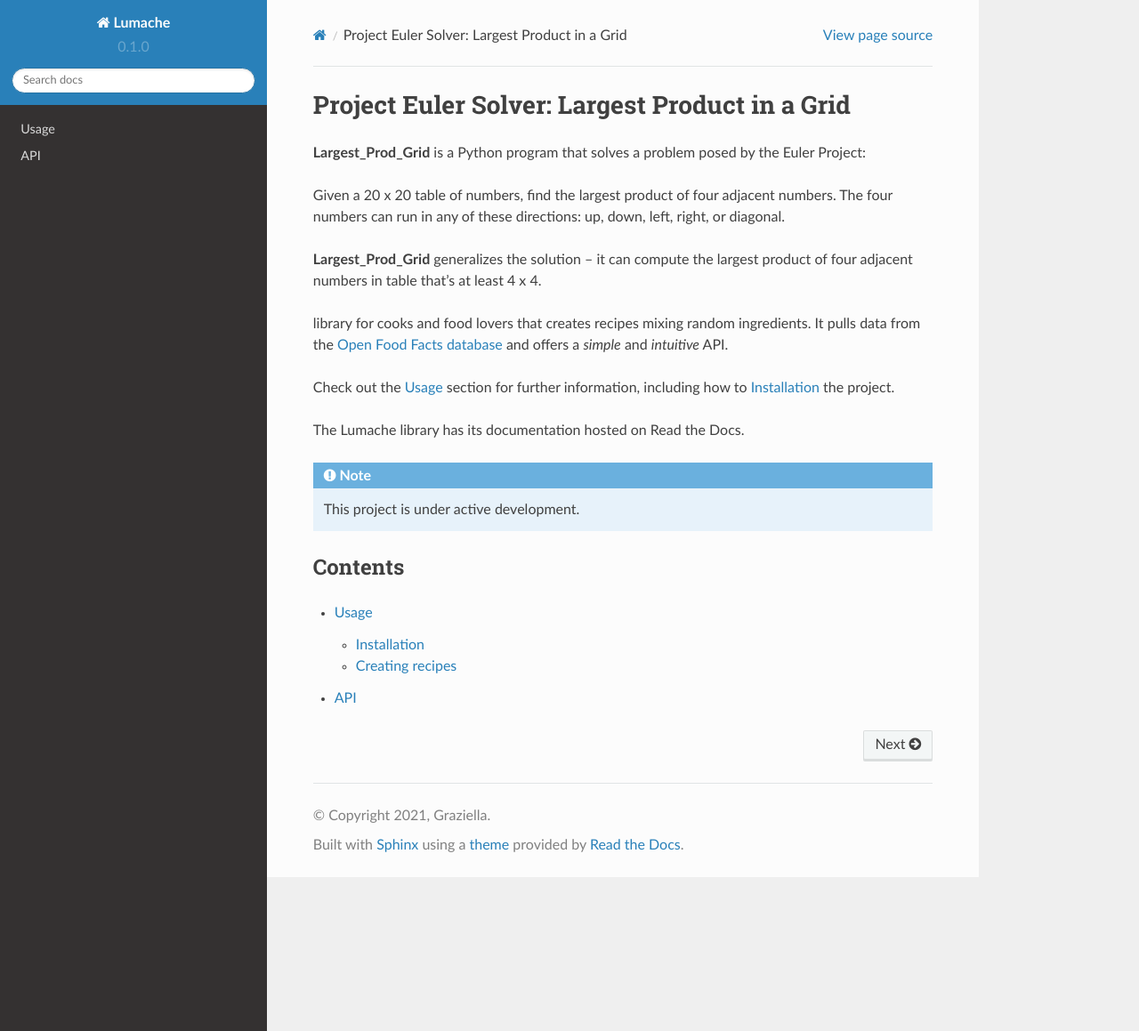
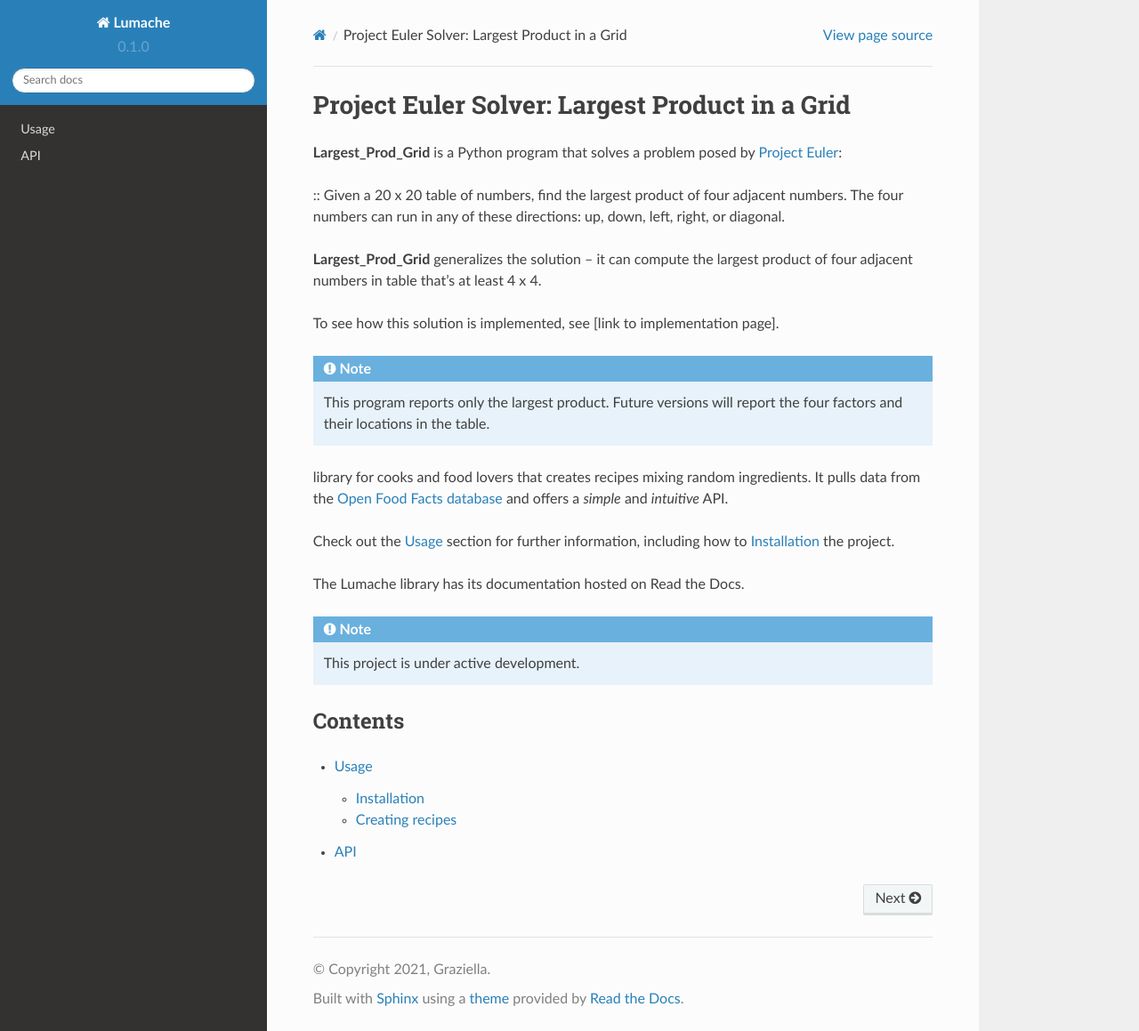
Before and after one commit to XtinaJohnson/largest_prod_grid_docs, a Sphinx documentation site: the page built from docs/source/index.rst, in a window 1280 px wide and 1159 px high. Shown: the whole window at 89% size. Built offline with Sphinx 7.4.7 and the Read the Docs theme 2.0.0, drawn with Linux system fonts in a browser that asks for light colours.

Commit message:
Tried a block, a link, and a note

```diff
--- a/docs/source/index.rst
+++ b/docs/source/index.rst
@@ -11,8 +12,12 @@
 **Largest_Prod_Grid** generalizes the solution -- it can compute the largest
 product of four adjacent numbers in table that's at least 4 x 4.
 
+To see how this solution is implemented, see [link to implementation page].
 
+.. note::
 
+   This program reports only the largest product. Future versions will report the four
+   factors and their locations in the table.
 
 library for cooks and food lovers
 that creates recipes mixing random ingredients.
```
Also changed, not shown: other parts of docs/source/index.rst (+2 -1 lines).
